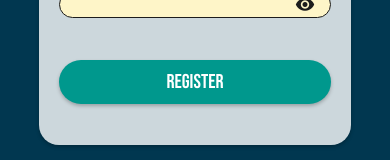
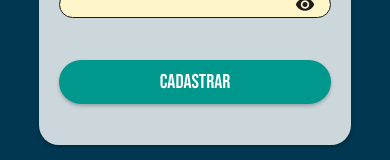
Before and after one commit to Larand26/GoalConnect, a React Native app: screen / in a window 390 px wide. Shown: the part 572-732 px from the top of the page. Built offline with nearby package versions, Linux system fonts and the light colour scheme.

Commit message:
refactor: troca o nome do botão de Register para cadastrar

```diff
--- a/src/screens/register/RegisterScreen.tsx
+++ b/src/screens/register/RegisterScreen.tsx
@@ -14,7 +14,7 @@ export default function RegisterScreen() {
         <InputText label="Celular" icon="cellphone-arrow-down-variant" />
         <InputPassword label="Senha" />
         <InputPassword label="Confirmar Senha" />
-        <Button text="Register" />
+        <Button text="Cadastrar" />
       </View>
     </View>
   );
```
